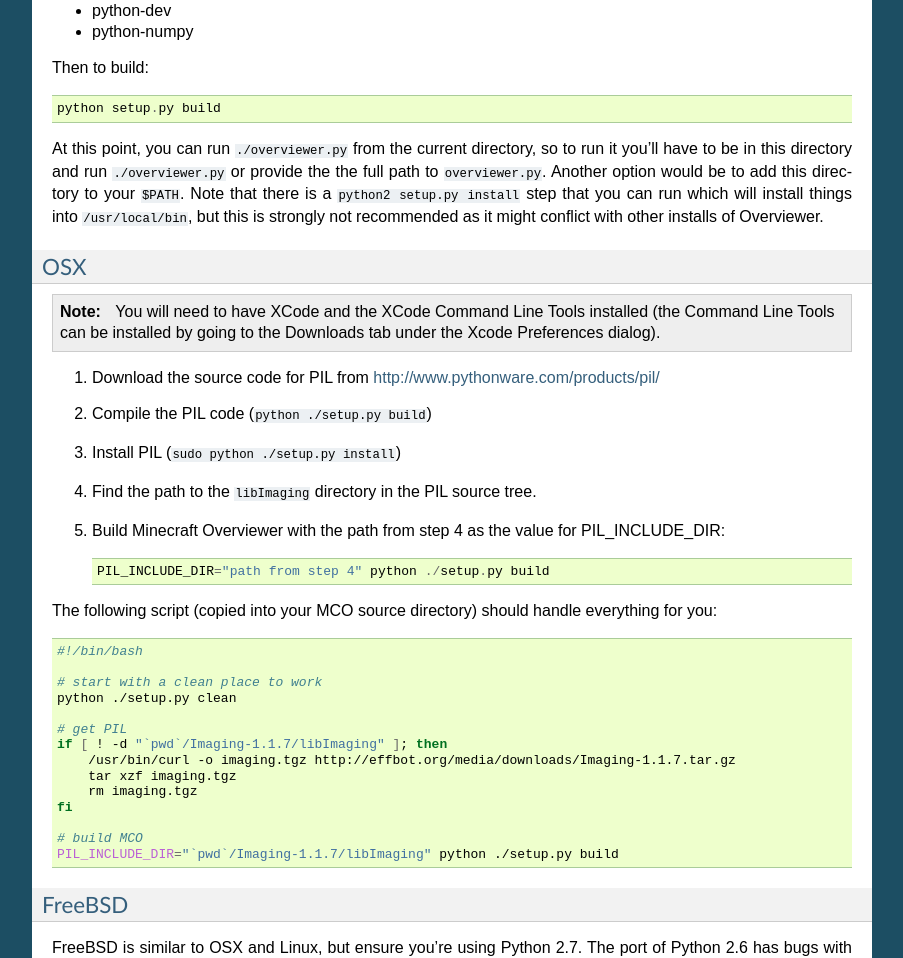
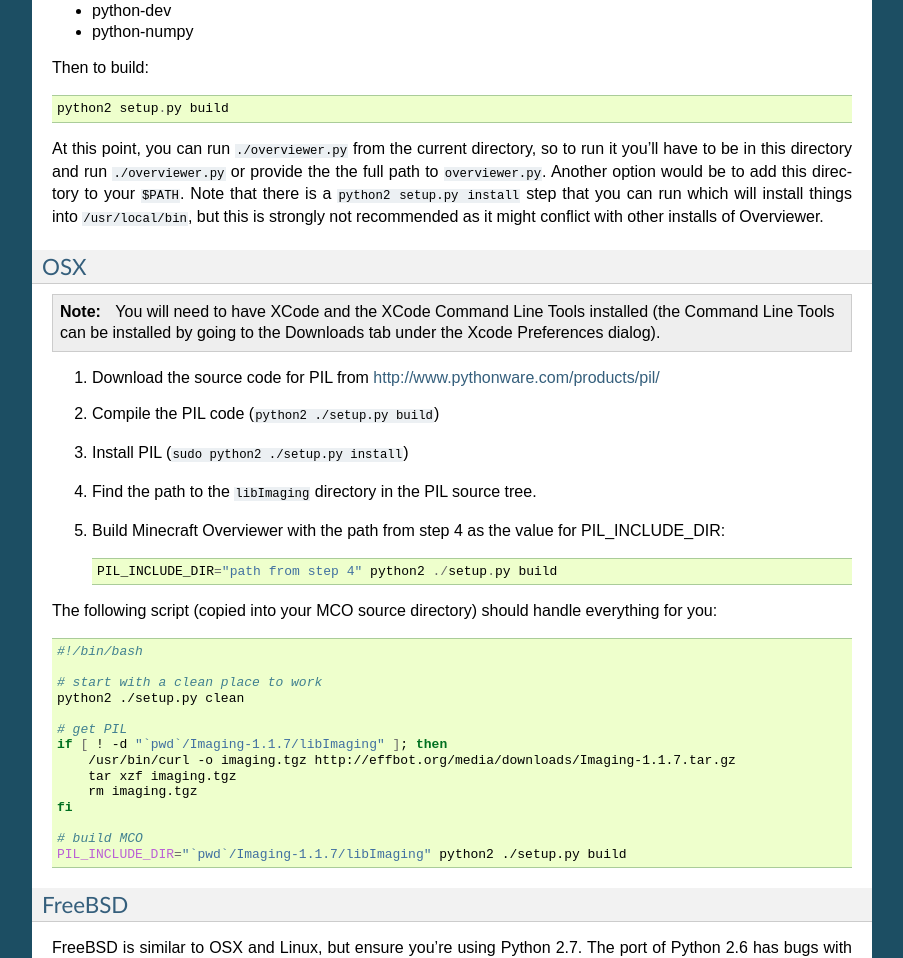
Before and after one commit to overviewer/Minecraft-Overviewer, a Sphinx documentation site: the page built from docs/building.rst, in a window 1280 px wide and 1400 px high, scrolled down 2400 px. Shown: the part 159-1117 px from the top of the window, without its empty margins (198-1101 px from the left). Built offline with Sphinx 7.4.7, drawn with Linux system fonts in a browser that asks for light colours.

Commit message:
Replace `python` with `python2`
A continuation of c7d86eca7670647529cd270a49e4af34717ffacb

```diff
--- a/contribManager.py
+++ b/contribManager.py
@@ -1,4 +1,4 @@
-#!/usr/bin/env python
+#!/usr/bin/env python2
 
 # The contrib manager is used to help control the contribs script
 # that are shipped with overviewer in Windows packages
--- a/docs/building.rst
+++ b/docs/building.rst
@@ -132,7 +132,7 @@
 
 Then to build::
 
-    python setup.py build
+    python2 setup.py build
 
 At this point, you can run ``./overviewer.py`` from the current directory, so to run it you'll have to be in this directory and run ``./overviewer.py`` or provide the the full path to ``overviewer.py``.  Another option would be to add this directory to your ``$PATH``.   Note that there is a ``python2 setup.py install`` step that you can run which will install things into ``/usr/local/bin``, but this is strongly not recommended as it might conflict with other installs of Overviewer.
 
@@ -146,12 +146,12 @@
     Xcode Preferences dialog).
 
 1. Download the source code for PIL from http://www.pythonware.com/products/pil/
-2. Compile the PIL code (``python ./setup.py build``)
-3. Install PIL (``sudo python ./setup.py install``)
+2. Compile the PIL code (``python2 ./setup.py build``)
+3. Install PIL (``sudo python2 ./setup.py install``)
 4. Find the path to the ``libImaging`` directory in the PIL source tree.
 5. Build Minecraft Overviewer with the path from step 4 as the value for PIL_INCLUDE_DIR::
 
-    PIL_INCLUDE_DIR="path from step 4" python ./setup.py build
+    PIL_INCLUDE_DIR="path from step 4" python2 ./setup.py build
 
 The following script (copied into your MCO source directory) should handle everything for you:
 
@@ -160,7 +160,7 @@
     #!/bin/bash
 
     # start with a clean place to work
-    python ./setup.py clean
+    python2 ./setup.py clean
 
     # get PIL
     if [ ! -d "`pwd`/Imaging-1.1.7/libImaging" ]; then
@@ -170,7 +170,7 @@
     fi
 
     # build MCO
-    PIL_INCLUDE_DIR="`pwd`/Imaging-1.1.7/libImaging" python ./setup.py build
+    PIL_INCLUDE_DIR="`pwd`/Imaging-1.1.7/libImaging" python2 ./setup.py build
 
 FreeBSD
 -------
```
Also changed, not shown: 1 other file.
